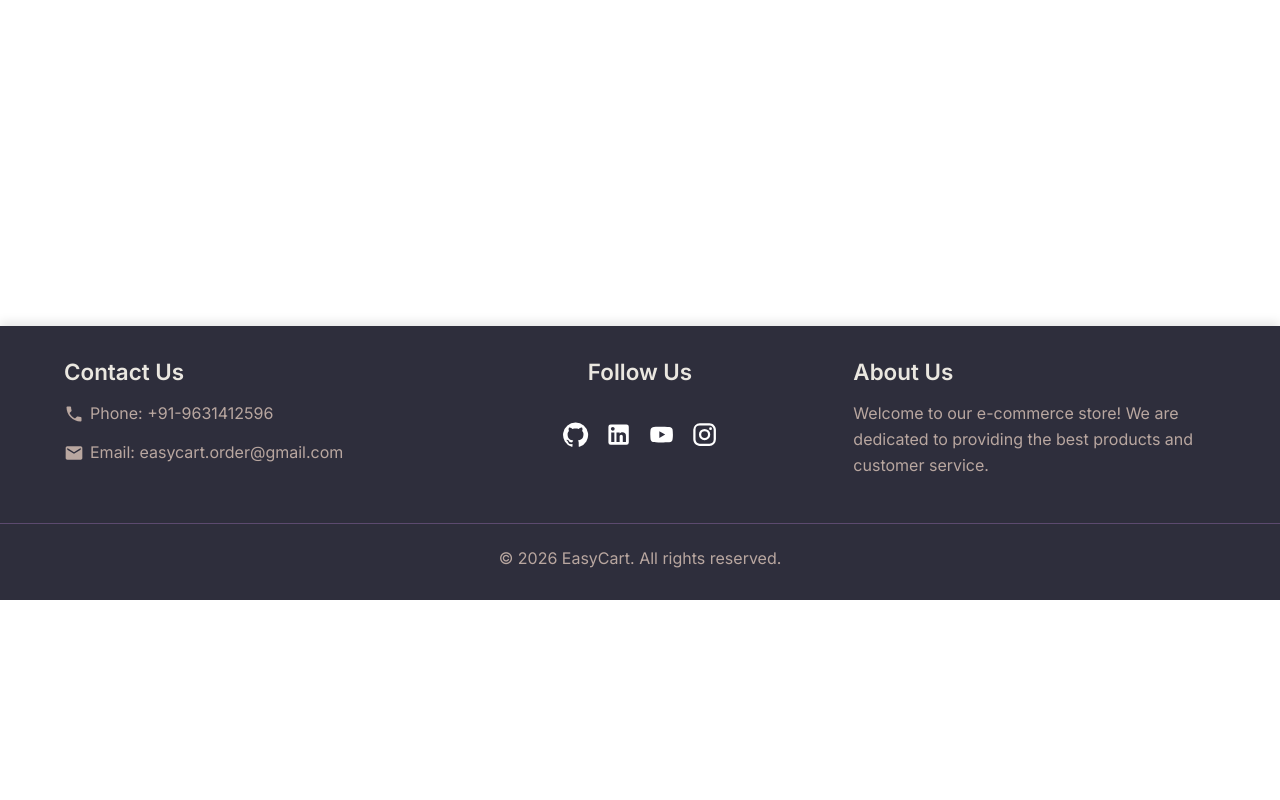
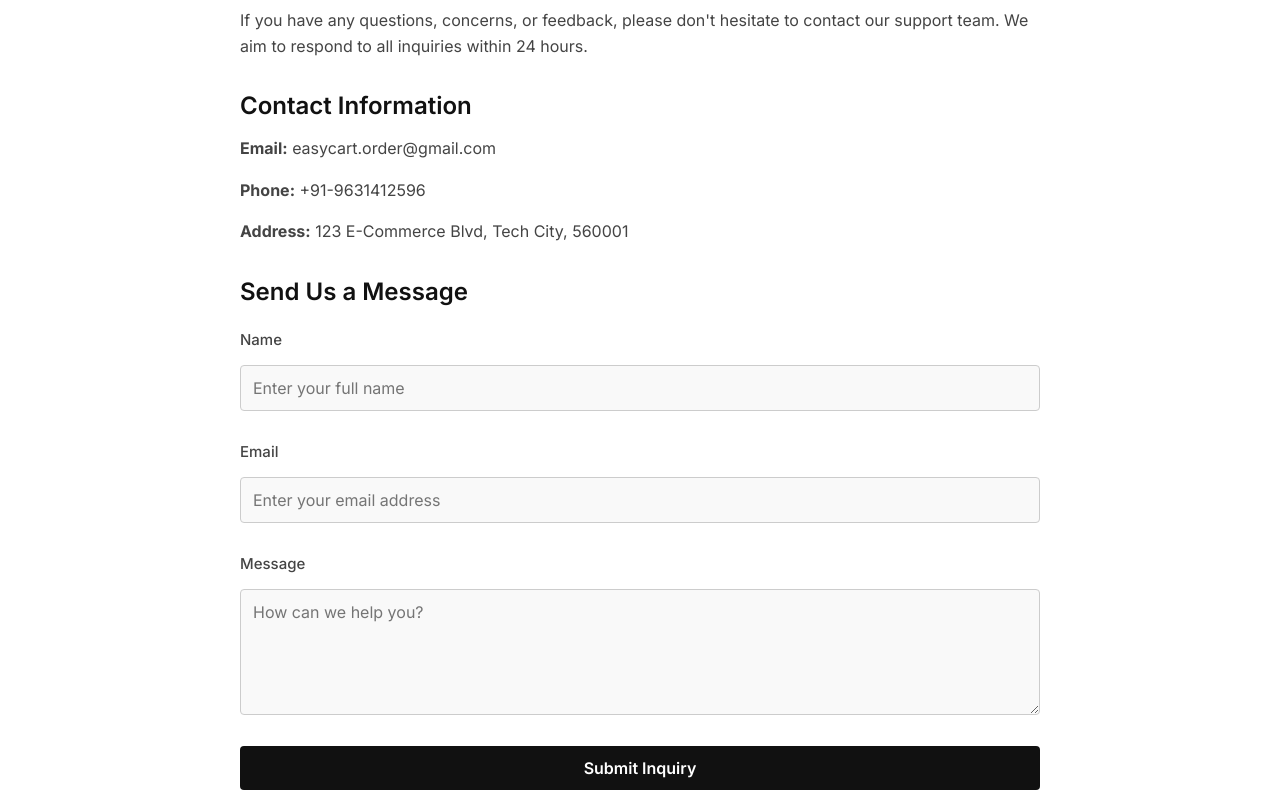
Before and after one commit to vikashkr96/EasyCart, a React (Vite) app in the folder frontend/: page /contact-us in a window 1280 px wide. Shown: the part 200-1000 px from the top of the page. Before the commit the page ends 800 px from the top, so only its background shows below. Built offline with nearby package versions, Linux system fonts and the light colour scheme; no server answers.

Commit message:
created two pages

```diff
--- a/frontend/src/App.jsx
+++ b/frontend/src/App.jsx
@@ -35,6 +35,8 @@ import UpdateRole from "./Admin/UpdateRole";
 import OrdersList from "./Admin/OrdersList";
 import UpdateOrder from "./Admin/UpdateOrder";
 import ReviewsList from "./Admin/ReviewsList";
+import AboutUs from "./pages/AboutUs";
+import ContactUs from "./pages/ContactUs";
 
 // Small wrapper so we can use useLocation() inside the Router
 function AppContent() {
@@ -58,6 +60,8 @@ function AppContent() {
       <main className="main-content">
         <Routes>
           <Route path="/" element={<Home />} />
+          <Route path="/about-us" element={<AboutUs />} />
+          <Route path="/contact-us" element={<ContactUs />} />
           <Route path="/product/:id" element={<ProductDetails />} />
           <Route path="/products" element={<Products />} />
           <Route path="/products/:keyword" element={<Products />} />
--- /dev/null
+++ b/frontend/src/pageStyles/AboutUs.css
@@ -0,0 +1,50 @@
+.about-container {
+  background-color: #ffffff;
+  color: #333333;
+  min-height: 100vh;
+  padding: 100px 20px 40px; /* Increased top padding so navbar doesn't hide headings */
+  display: flex;
+  justify-content: center;
+}
+
+.about-content {
+  max-width: 800px;
+  width: 100%;
+}
+
+.about-content h1 {
+  font-size: 2rem;
+  font-weight: 700;
+  color: #111111;
+  margin-bottom: 24px;
+}
+
+.about-section {
+  margin-bottom: 32px;
+}
+
+.about-section h2 {
+  font-size: 1.5rem;
+  font-weight: 600;
+  color: #111111;
+  margin-bottom: 16px;
+}
+
+.about-section p {
+  font-size: 1rem;
+  line-height: 1.6;
+  color: #444444;
+  margin-bottom: 16px;
+}
+
+.about-section ul {
+  list-style-type: disc;
+  margin-left: 24px;
+  color: #444444;
+  margin-bottom: 16px;
+}
+
+.about-section li {
+  margin-bottom: 8px;
+  line-height: 1.6;
+}
--- /dev/null
+++ b/frontend/src/pageStyles/ContactUs.css
@@ -0,0 +1,90 @@
+.contact-container {
+  background-color: #ffffff;
+  color: #333333;
+  min-height: 100vh;
+  padding: 100px 20px 40px; /* Increased top padding so navbar doesn't hide headings */
+  display: flex;
+  justify-content: center;
+}
+
+.contact-content {
+  max-width: 800px;
+  width: 100%;
+}
+
+.contact-content h1 {
+  font-size: 2rem;
+  font-weight: 700;
+  color: #111111;
+  margin-bottom: 24px;
+}
+
+.contact-section {
+  margin-bottom: 32px;
+}
+
+.contact-section h2 {
+  font-size: 1.5rem;
+  font-weight: 600;
+  color: #111111;
+  margin-bottom: 16px;
+}
+
+.contact-section p {
+  font-size: 1rem;
+  line-height: 1.6;
+  color: #444444;
+  margin-bottom: 16px;
+}
+
+/* Optional Form Styling */
+.contact-form {
+  display: flex;
+  flex-direction: column;
+  gap: 16px;
+  margin-top: 24px;
+}
+
+.form-group {
+  display: flex;
+  flex-direction: column;
+}
+
+.form-group label {
+  color: #444444;
+  margin-bottom: 8px;
+  font-weight: 500;
+}
+
+.form-group input,
+.form-group textarea {
+  background-color: #f9f9f9;
+  border: 1px solid #cccccc;
+  color: #333333;
+  padding: 12px;
+  border-radius: 4px;
+  font-family: inherit;
+  font-size: 1rem;
+}
+
+.form-group input:focus,
+.form-group textarea:focus {
+  outline: none;
+  border-color: #999999;
+}
+
+.submit-btn {
+  background-color: #111111;
+  color: #ffffff;
+  border: none;
+  padding: 12px 24px;
+  border-radius: 4px;
+  font-weight: 600;
+  cursor: pointer;
+  transition: background-color 0.2s ease;
+  align-self: flex-start;
+}
+
+.submit-btn:hover {
+  background-color: #333333;
+}
--- /dev/null
+++ b/frontend/src/pages/AboutUs.jsx
@@ -0,0 +1,45 @@
+import React from 'react';
+import '../pageStyles/AboutUs.css';
+
+const AboutUs = () => {
+  return (
+    <div className="about-container">
+      <div className="about-content">
+        <h1>About Us</h1>
+
+        <div className="about-section">
+          <h2>1. Our Mission</h2>
+          <p>
+            At EasyCart, we are dedicated to providing the best online shopping experience. Our mission is to offer a wide selection of quality products at competitive prices, all while ensuring a seamless and secure checkout process.
+          </p>
+        </div>
+
+        <div className="about-section">
+          <h2>2. Who We Are</h2>
+          <p>
+            We are a passionate team of developers and e-commerce enthusiasts who believe in the power of technology to connect people with the products they love. Our platform is built on modern architecture to guarantee reliability and speed.
+          </p>
+        </div>
+
+        <div className="about-section">
+          <h2>3. What We Offer</h2>
+          <ul>
+            <li>Curated selection of premium products across various categories.</li>
+            <li>Secure and fast payment processing integrated with top-tier gateways.</li>
+            <li>24/7 dedicated customer support to assist you with any inquiries.</li>
+            <li>Fast and reliable shipping directly to your doorstep.</li>
+          </ul>
+        </div>
+
+        <div className="about-section">
+          <h2>4. Our Core Values</h2>
+          <p>
+            Customer satisfaction is at the heart of everything we do. We strive for excellence, transparency, and innovation. We are constantly improving our platform to adapt to the evolving needs of our users.
+          </p>
+        </div>
+      </div>
+    </div>
+  );
+};
+
+export default AboutUs;
--- /dev/null
+++ b/frontend/src/pages/ContactUs.jsx
@@ -0,0 +1,114 @@
+import React, { useState } from 'react';
+import axios from 'axios';
+import { toast } from 'react-toastify';
+import '../pageStyles/ContactUs.css';
+
+const ContactUs = () => {
+  const [formData, setFormData] = useState({
+    name: '',
+    email: '',
+    message: ''
+  });
+  const [loading, setLoading] = useState(false);
+
+  const handleInputChange = (e) => {
+    setFormData({ ...formData, [e.target.id]: e.target.value });
+  };
+
+  const submitHandler = async (e) => {
+    e.preventDefault();
+    setLoading(true);
+
+    try {
+      const config = { headers: { "Content-Type": "application/json" } };
+      const { data } = await axios.post('/api/v1/contact', formData, config);
+
+      toast.success(data.message || "Inquiry submitted successfully!", {
+        position: 'top-center',
+        autoClose: 3000
+      });
+      setFormData({ name: '', email: '', message: '' }); // Clear form
+    } catch (error) {
+      toast.error(error.response?.data?.message || "Failed to submit inquiry.", {
+        position: 'top-center',
+        autoClose: 3000
+      });
+    } finally {
+      setLoading(false);
+    }
+  };
+
+  return (
+    <div className="contact-container">
+      <div className="contact-content">
+        <h1>Contact Us</h1>
+
+        <div className="contact-section">
+          <h2>Get In Touch</h2>
+          <p>
+            If you have any questions, concerns, or feedback, please don't hesitate to contact our support team. We aim to respond to all inquiries within 24 hours.
+          </p>
+        </div>
+
+        <div className="contact-section">
+          <h2>Contact Information</h2>
+          <p><strong>Email:</strong> easycart.order@gmail.com</p>
+          <p><strong>Phone:</strong> +91-9631412596</p>
+          <p><strong>Address:</strong> 123 E-Commerce Blvd, Tech City, 560001</p>
+        </div>
+
+        <div className="contact-section">
+          <h2>Send Us a Message</h2>
+          <form className="contact-form" onSubmit={submitHandler}>
+            <div className="form-group">
+              <label htmlFor="name">Name</label>
+              <input
+                type="text"
+                id="name"
+                placeholder="Enter your full name"
+                value={formData.name}
+                onChange={handleInputChange}
+                required
+              />
+            </div>
+
+            <div className="form-group">
+              <label htmlFor="email">Email</label>
+              <input
+                type="email"
+                id="email"
+                placeholder="Enter your email address"
+                value={formData.email}
+                onChange={handleInputChange}
+                required
+              />
+            </div>
+
+            <div className="form-group">
+              <label htmlFor="message">Message</label>
+              <textarea
+                id="message"
+                rows="5"
+                placeholder="How can we help you?"
+                value={formData.message}
+                onChange={handleInputChange}
+                required
+              ></textarea>
+            </div>
+
+            <button
+              type="submit"
+              className="submit-btn"
+              disabled={loading}
+              style={{ opacity: loading ? 0.7 : 1, cursor: loading ? 'not-allowed' : 'pointer' }}
+            >
+              {loading ? "Submitting..." : "Submit Inquiry"}
+            </button>
+          </form>
+        </div>
+      </div>
+    </div>
+  );
+};
+
+export default ContactUs;
```
